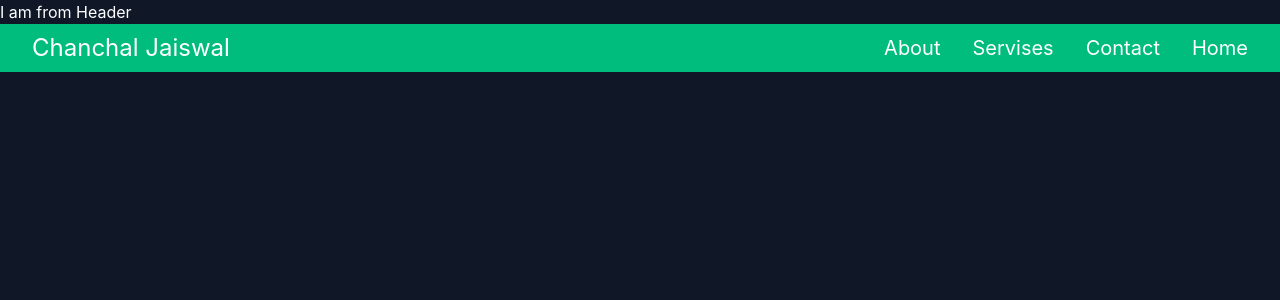
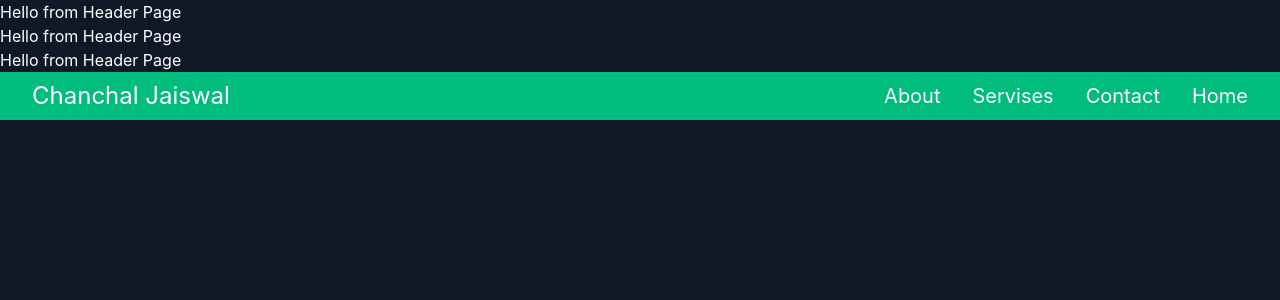
Before and after one commit to chanchaljai/react2, a React (Vite) app: page / in a window 1280 px wide. Shown: the top 300 px of the page. Built offline with nearby package versions, Linux system fonts and the light colour scheme.

Commit message:
componenets

```diff
--- a/src/App.jsx
+++ b/src/App.jsx
@@ -4,7 +4,10 @@ import Header from './components/Header.jsx'
 const App = () => {
   return (
     <div className='bg-gray-900 min-h-screen text-white'>
-      <Header  />
+
+     <Header />
+     <Header></Header>
+     <Header/>
       <nav className='flex items-center justify-between py-2 px-8 bg-emerald-500'>
         <h2 className='text-2xl'>Chanchal Jaiswal</h2>
         <div className='flex gap-8 items-center'>
--- a/src/components/Header.jsx
+++ b/src/components/Header.jsx
@@ -1,9 +1,10 @@
 import React from 'react'
 
-const Header = () => {
+export const Header = () => {
   return (
-    <div>I am from Header</div>
+    <div>
+      <h1> Hello from Header Page</h1>
+    </div>
   )
 }
-
 export default Header
```
